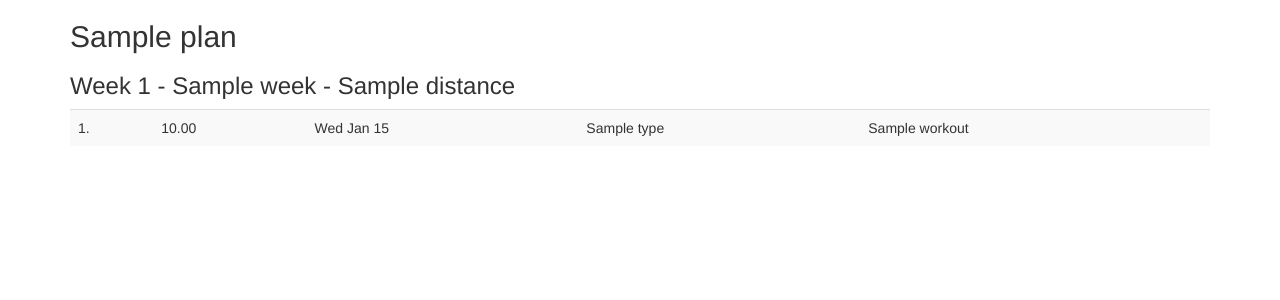
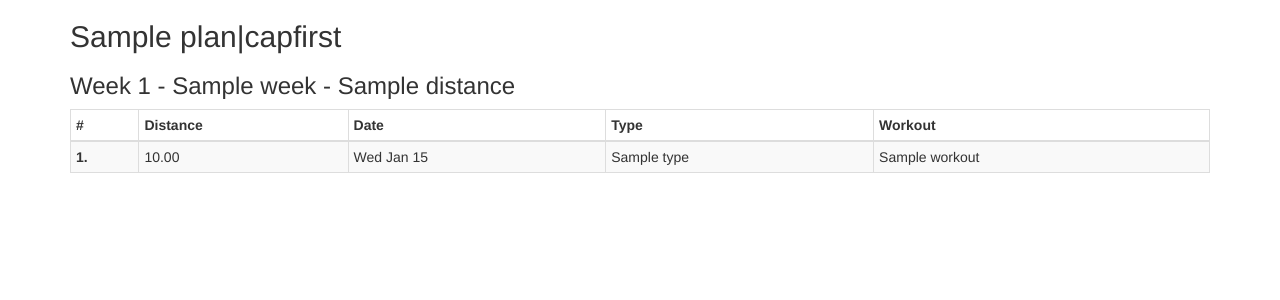
Before and after one commit to supermitch/runblueprint.com, a Django app: template runblueprint/plans/templates/plans/render_plan.html in a window 1280 px wide. Shown: the top 300 px of the page. Run offline with Django 3.2, Linux system fonts and the light colour scheme; the template is opened without the code that fills it: most values are stand-ins (such as "Sample title", 1, 10 or a date in 2020); some libraries are stand-ins or nearby versions.

Commit message:
Add table headers to html plan

```diff
--- a/runblueprint/plans/templates/plans/render_plan.html
+++ b/runblueprint/plans/templates/plans/render_plan.html
@@ -17,15 +17,24 @@
   </head>
   <body>
     <div class="container plan">
-      <h2>{{ plan }}</h2>
+      <h2>{{ plan }}|capfirst</h2>
 
       {% for week in plan.weeks %}
-      <table class="table table-striped week">
+      <table class="table table-striped table-condensed table-bordered">
+        <thead>
+          <tr>
+            <th>#</th>
+            <th>Distance</th>
+            <th>Date</th>
+            <th>Type</th>
+            <th>Workout</th>
+          </tr>
+        </thead>
         <tbody>
           <h3>Week {{ week.number }} - {{ week.title }} - {{ week.distance }}</h3>
           {% for day in week.days %}
             <tr>
-              <td class="day">{{ day.number }}.</td>
+              <th scope="row">{{ day.number }}.</th>
               <td>{{ day.distance|floatformat:2 }} </dt>
               <td>{{ day.date|date:"D M d" }}</td>
               <td>{{ day.type.name }}</td>
```
